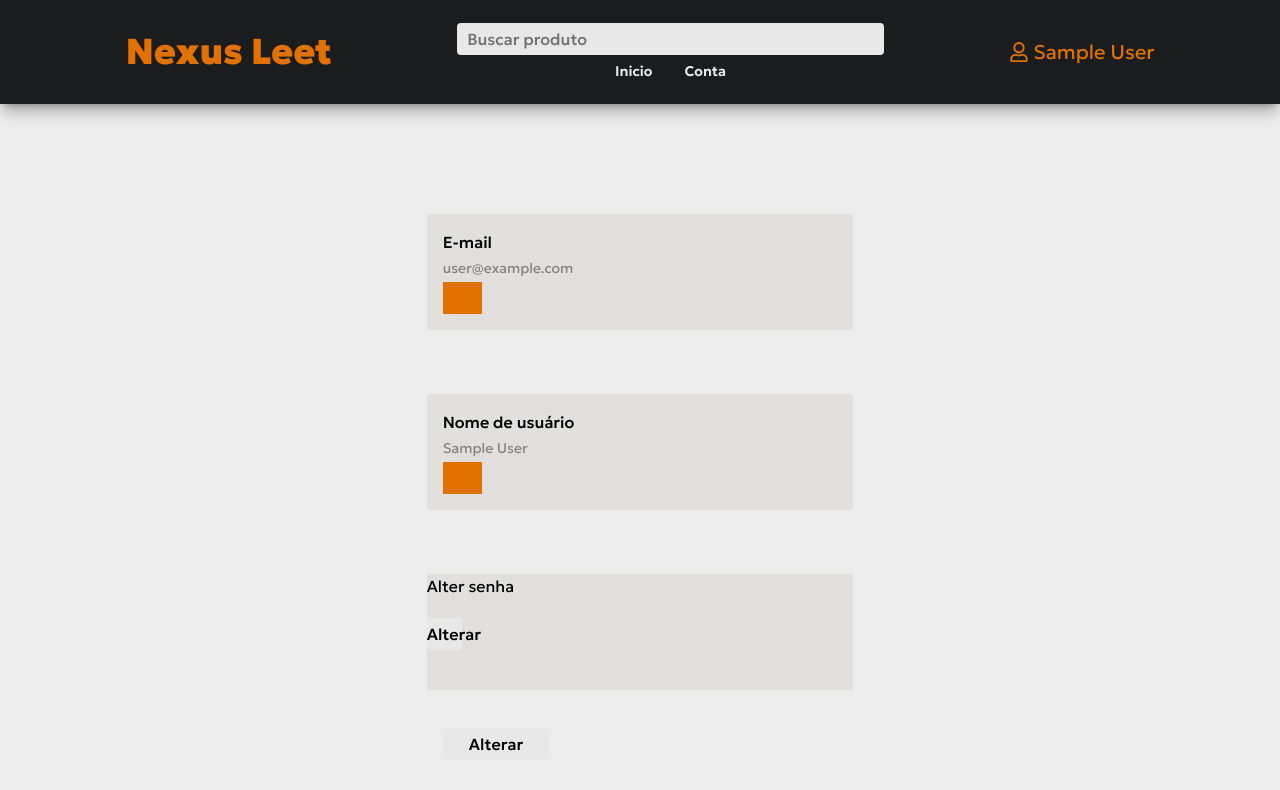
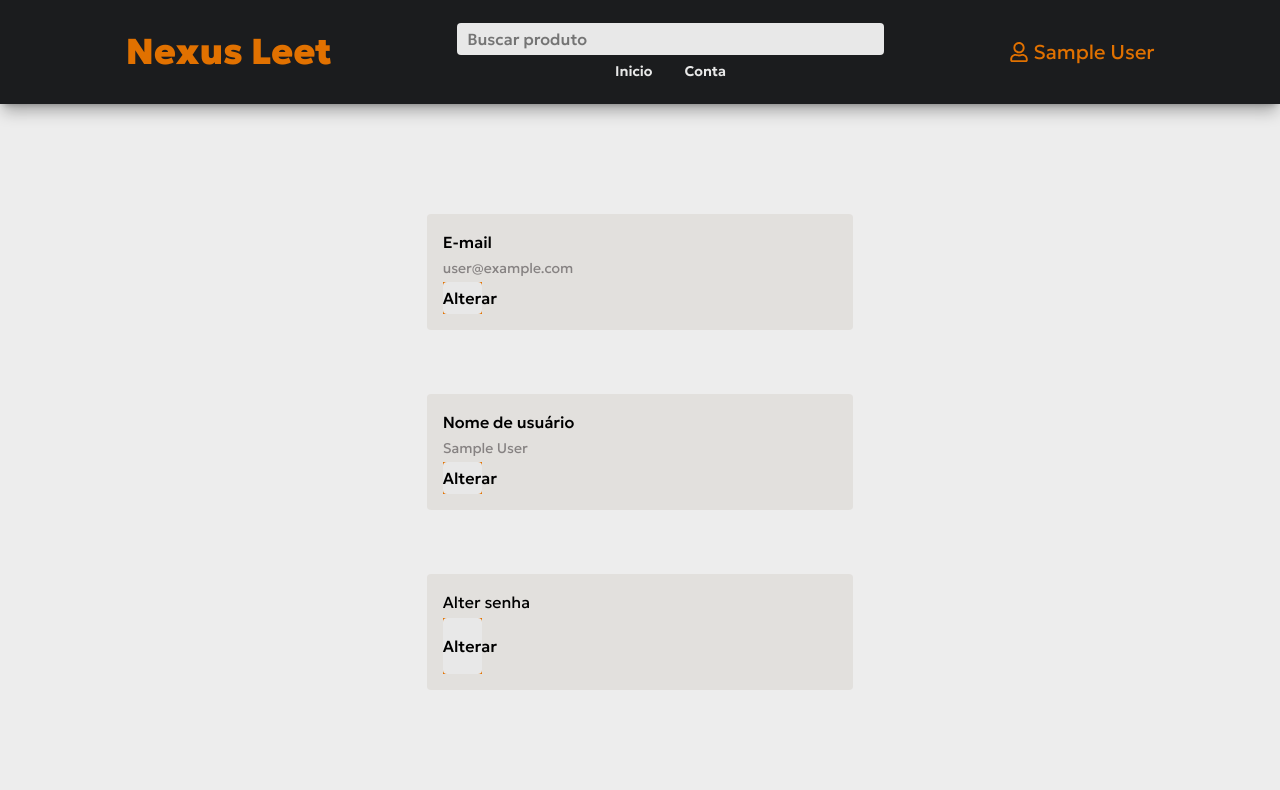
Before and after one commit to gustavocarvalho-ra/NextJs-NexusLeet, a Next.js app: page /my-account/user/confg in a window 1280 px wide. Shown: the top 790 px of the page. Built offline with nearby package versions, Linux system fonts and the light colour scheme; no server answers; sample sign-in values are in the browser's storage.

Commit message:
fix: update button structure and styles in ConfigUserAccount

```diff
--- a/src/app/my-account/user/confg/page.tsx
+++ b/src/app/my-account/user/confg/page.tsx
@@ -17,11 +17,11 @@ export default async function ConfigUserAccount() {
     <div className="w-screen h-screen flex flex-col">
       <Header />
       <div className="w-full h-full flex flex-col items-center justify-center gap-16">
-        <div className="w-1/3 h-1/6 bg-(--mod) gap-1 flex flex-col p-4 rounded-sm">
+        <div className="w-1/3 h-1/6 bg-(--mod) gap-1 flex flex-col p-4 rounded-sm relative">
           <h1 className="font-medium">E-mail</h1>
           <h3 className="text-(--grey-text) text-sm">{session.user?.email}</h3>
-          <Link href={'/'} className="bg-(--text-amber) w-[10%] h-full">
-            <Button className="w-1/12 h-1/2 bottom-10 border-none">
+          <Link href={'/'} className="bg-(--text-amber) w-[10%] h-full relative">
+            <Button className="w-full h-full border-none font-light">
               Alterar
             </Button>
           </Link>
@@ -29,20 +29,20 @@ export default async function ConfigUserAccount() {
 
 
 
-        <div className="w-1/3 h-1/6 bg-(--mod) gap-1 flex flex-col p-4 rounded-sm">
+        <div className="w-1/3 h-1/6 bg-(--mod) gap-1 flex flex-col p-4 rounded-sm relative">
           <h1 className="font-medium">Nome de usuário</h1>
           <h3 className="text-(--grey-text) text-sm">{session.user?.name}</h3>
-          <Link href={'/'} className="bg-(--text-amber) w-[10%] h-full">
-            <Button className="w-1/12 h-1/2 bottom-10 border-none">
+          <Link href={'/'} className="bg-(--text-amber) w-[10%] h-full relative">
+            <Button className="w-full h-full border-none font-light">
               Alterar
             </Button>
           </Link>
 
         </div>
-        <div className="w-1/3 h-1/6 bg-(--mod) relative">
+        <div className="w-1/3 h-1/6 bg-(--mod) gap-1 flex flex-col p-4 rounded-sm relative">
           <h1 className="">Alter senha</h1>
-          <Link href={'/'} className="bg-(--text-amber) w-[10%] h-full">
-            <Button className="w-1/12 h-1/2 bottom-10 border-none">
+          <Link href={'/'} className="bg-(--text-amber) w-[10%] h-full relative">
+            <Button className="w-full h-full border-none font-light">
               Alterar
             </Button>
           </Link>
```
